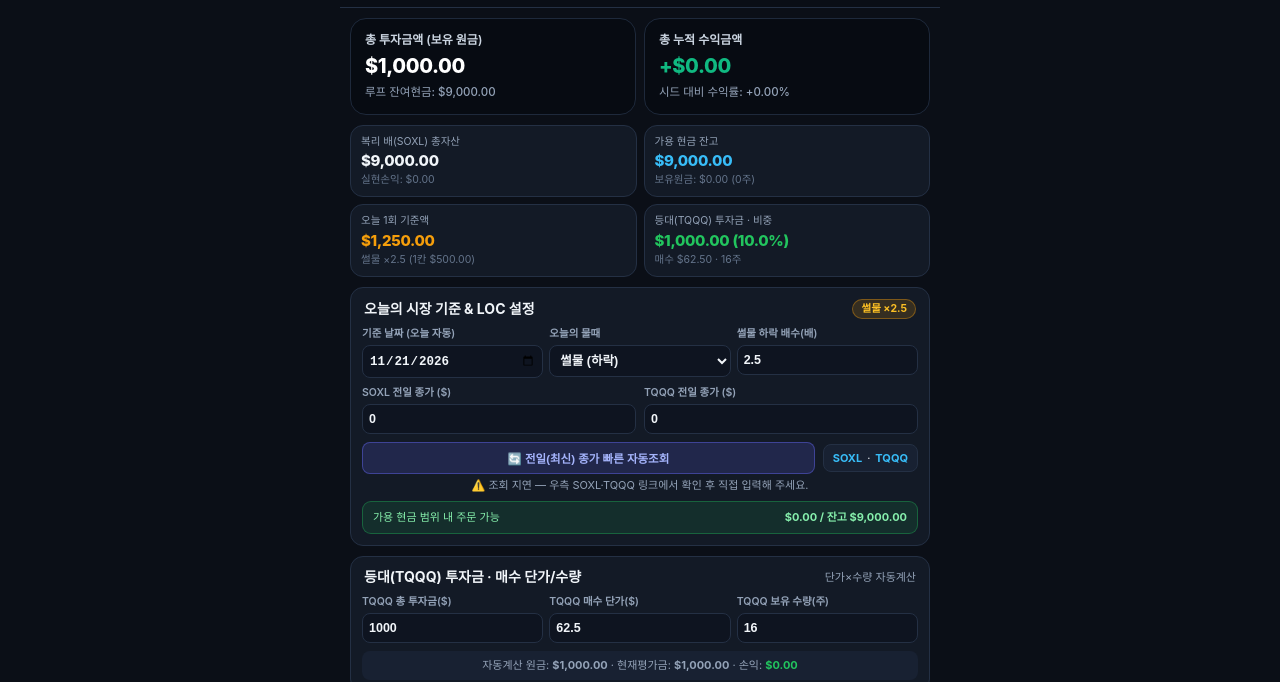
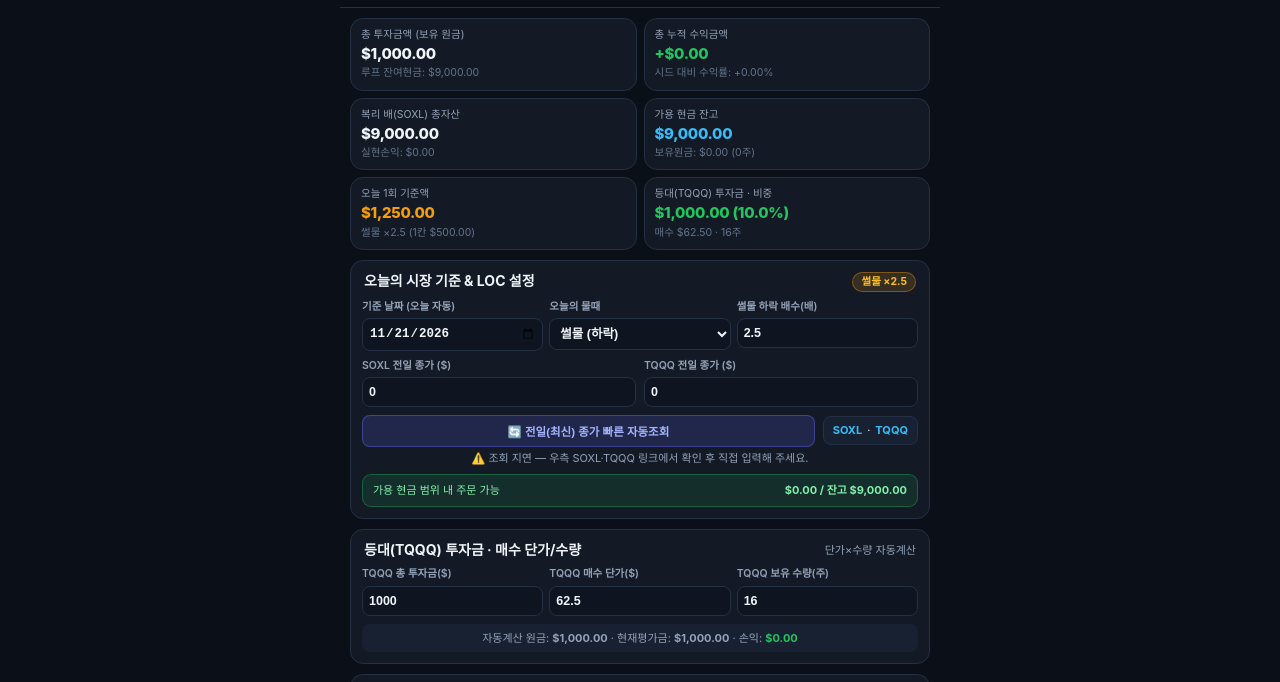
Before and after one commit to rockerok-source/daeun_papa, a plain HTML site: page index.html in a window 1280 px wide. Shown: the part 47-729 px from the top of the page. Drawn offline with Linux system fonts and the light colour scheme; no server answers.

Commit message:
Add files via upload

```diff
--- a/app.js
+++ b/app.js
@@ -242,7 +242,7 @@ function renderAll() {
   if (topProfitEl) {
     const sign = totalCumulativeProfit >= 0 ? "+" : "-";
     topProfitEl.textContent = `${sign}${fmtUsd(Math.abs(totalCumulativeProfit))}`;
-    topProfitEl.className = `top-summary-val ${totalCumulativeProfit >= 0 ? "top-summary-gain" : "top-summary-loss"}`;
+    topProfitEl.className = `kpi-val ${totalCumulativeProfit >= 0 ? "accent-green" : "accent-red"}`;
   }
 
   if (topRateEl) {
--- a/index.html
+++ b/index.html
@@ -32,22 +32,18 @@
     <!-- Toast Notification -->
     <div class="toast" id="toastMsg">저장되었습니다.</div>
 
-    <!-- Top Summary Strip (Above 복리 배 총자산 / 가용 현금 잔고) -->
-    <section class="top-summary-grid" id="topSummaryStrip">
-      <div class="top-summary-card">
-        <span class="top-summary-label">총 투자금액 (보유 원금)</span>
-        <strong class="top-summary-val" id="topInvestedAmount">$0.00</strong>
-        <span class="top-summary-sub" id="topLoopRemainCash">루프 잔여현금: $0.00</span>
+    <!-- KPI Strip (6 Cards with identical card background, border, font family, and font sizes) -->
+    <section class="kpi-grid" id="kpiStrip">
+      <div class="kpi-card">
+        <span class="kpi-label">총 투자금액 (보유 원금)</span>
+        <strong class="kpi-val" id="topInvestedAmount">$0.00</strong>
+        <span class="kpi-hint" id="topLoopRemainCash">루프 잔여현금: $0.00</span>
       </div>
-      <div class="top-summary-card">
-        <span class="top-summary-label">총 누적 수익금액</span>
-        <strong class="top-summary-val top-summary-gain" id="topTotalProfit">+$0.00</strong>
-        <span class="top-summary-sub" id="topSeedReturnPct">시드 대비 수익률: +0.00%</span>
+      <div class="kpi-card">
+        <span class="kpi-label">총 누적 수익금액</span>
+        <strong class="kpi-val accent-green" id="topTotalProfit">+$0.00</strong>
+        <span class="kpi-hint" id="topSeedReturnPct">시드 대비 수익률: +0.00%</span>
       </div>
-    </section>
-
-    <!-- KPI Strip -->
-    <section class="kpi-grid" id="kpiStrip">
       <div class="kpi-card">
         <span class="kpi-label">복리 배(SOXL) 총자산</span>
         <strong class="kpi-val" id="kpiSoxlTotal">$9,000.00</strong>
--- a/style.css
+++ b/style.css
@@ -179,61 +179,6 @@ html, body {
 .toast.show {
   opacity: 1;
   transform: translateX(-50%) translateY(0);
-}
-
-/* Top Summary Strip */
-.top-summary-grid {
-  display: grid;
-  grid-template-columns: repeat(2, 1fr);
-  gap: 8px;
-  padding: 10px 10px 0;
-}
-
-.top-summary-card {
-  background: #070b12;
-  border: 1px solid #1e293b;
-  border-radius: 16px;
-  padding: 13px 14px;
-  display: flex;
-  flex-direction: column;
-  gap: 5px;
-  min-width: 0;
-}
-
-.top-summary-label {
-  font-size: 12px;
-  font-weight: 600;
-  color: #cbd5e1;
-  white-space: nowrap;
-  overflow: hidden;
-  text-overflow: ellipsis;
-}
-
-.top-summary-val {
-  font-size: 20px;
-  font-weight: 800;
-  letter-spacing: -0.4px;
-  color: #ffffff;
-  white-space: nowrap;
-  overflow: hidden;
-  text-overflow: ellipsis;
-}
-
-.top-summary-val.top-summary-gain {
-  color: #10b981;
-}
-
-.top-summary-val.top-summary-loss {
-  color: #f87171;
-}
-
-.top-summary-sub {
-  font-size: 11.5px;
-  font-weight: 500;
-  color: #94a3b8;
-  white-space: nowrap;
-  overflow: hidden;
-  text-overflow: ellipsis;
 }
 
 /* KPI Strip */
```
